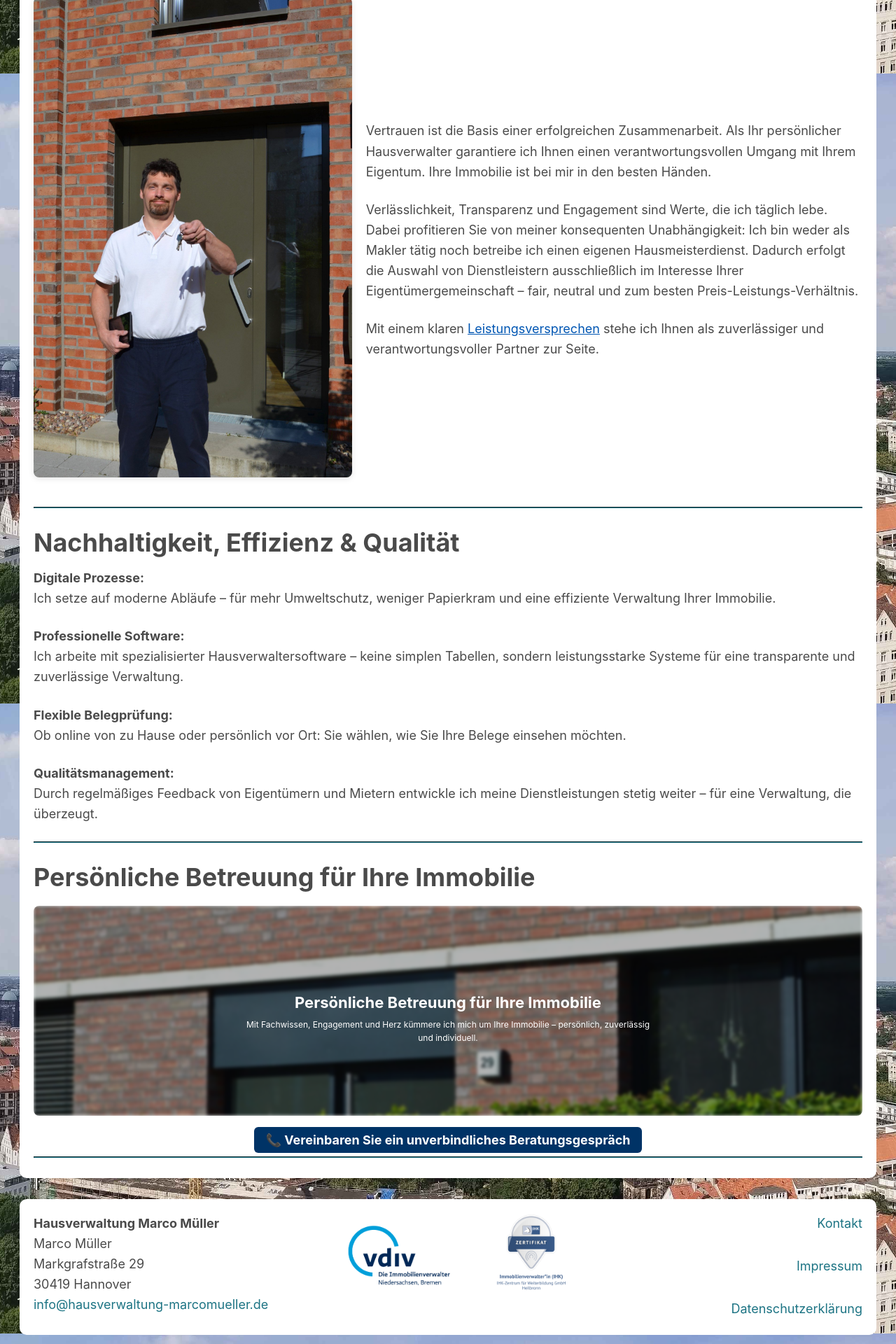
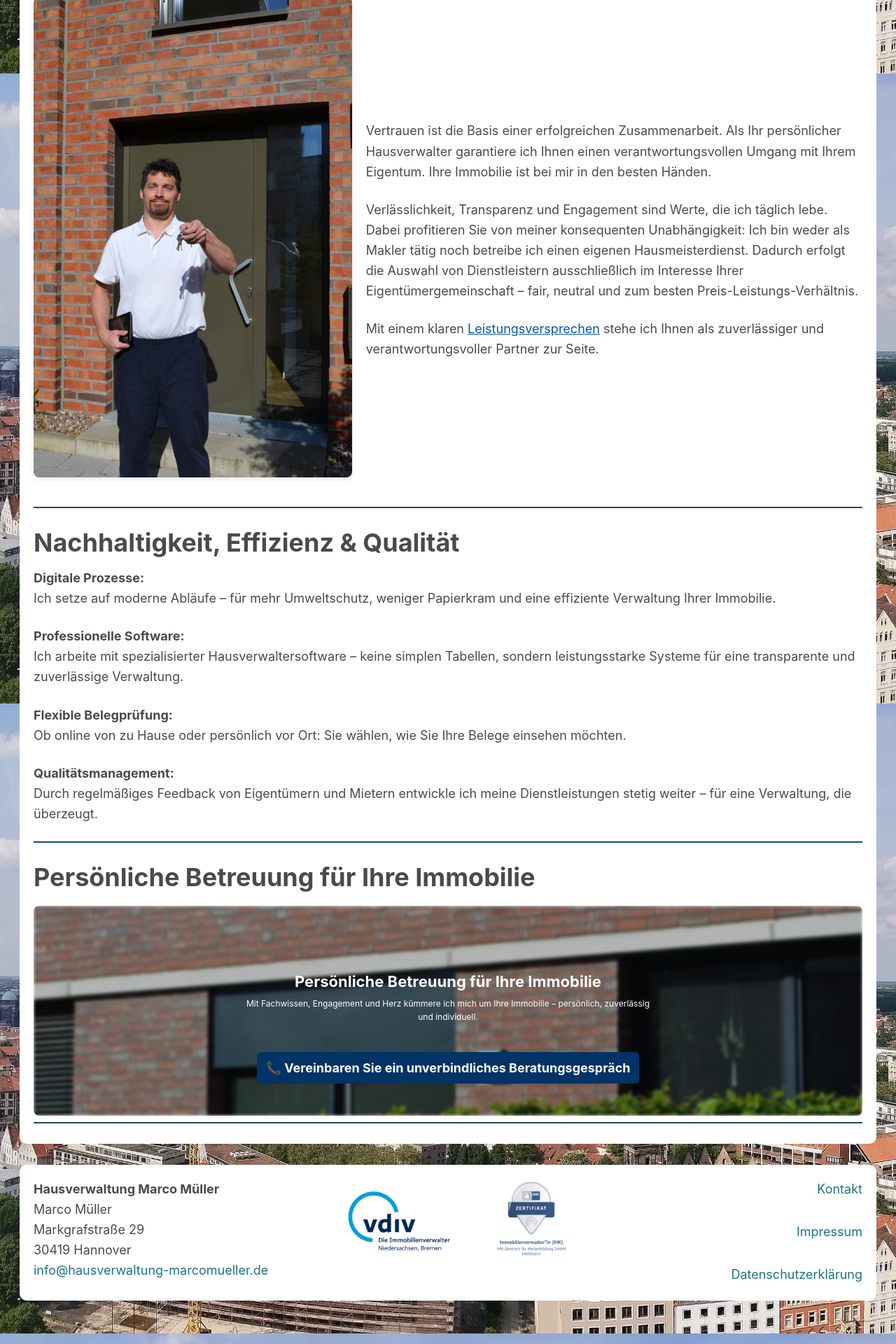
Before and after one commit to marek22k/hausverwaltung, a Jekyll site: the page built from index.md, in a window 1280 px wide. Shown: the part 2595-4515 px from the top of the page at 70% size. Built offline with Jekyll 4.4.1, drawn with Linux system fonts in a browser that asks for light colours.

Commit message:
Update index.md

```diff
--- a/index.md
+++ b/index.md
@@ -131,6 +131,7 @@ Durch regelmäßiges Feedback von Eigentümern und Mietern entwickle ich meine D
 
 ---
 
+
 ## Persönliche Betreuung für Ihre Immobilie
 
 <div style="position: relative; overflow: hidden; border-radius: 8px; margin-top: 2rem; height: 300px;">
@@ -145,15 +146,14 @@ Durch regelmäßiges Feedback von Eigentümern und Mietern entwickle ich meine D
     <p style="font-size: 1.2rem; max-width: 600px;">
       Mit Fachwissen, Engagement und Herz kümmere ich mich um Ihre Immobilie – persönlich, zuverlässig und individuell.
     </p>
+
+    <a href="/kontakt/" class="button-link" style="margin-top: 1.5rem;">
+      📞 Vereinbaren Sie ein unverbindliches Beratungsgespräch
+    </a>
   </div>
 
 </div>
 
-<div style="margin-top: 2rem; text-align: center;">
-  <a href="/kontakt/" style="background-color: #003366; color: white; padding: 0.8rem 1.6rem; border-radius: 6px; text-decoration: none; font-weight: bold;">
-    📞 Vereinbaren Sie ein unverbindliches Beratungsgespräch
-  </a>
-</div>
 
 
 
```
